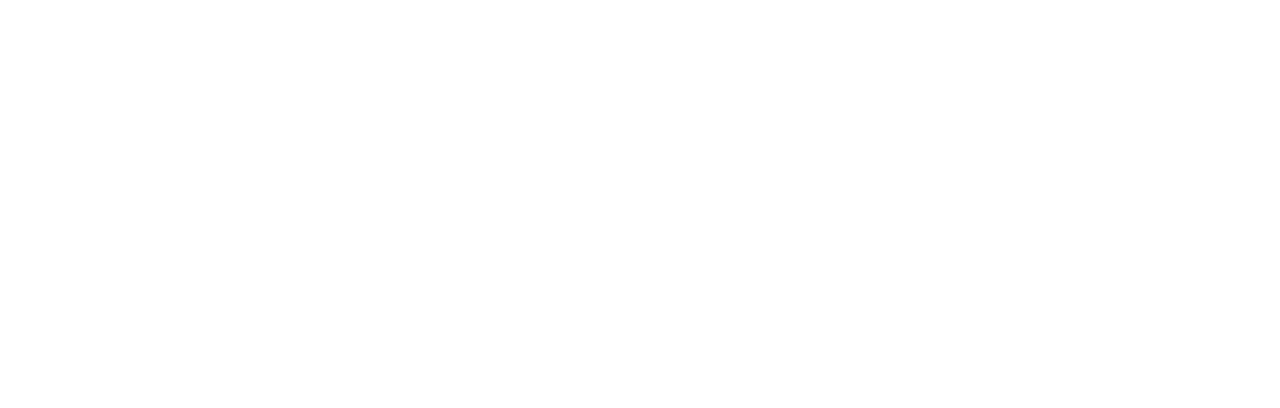
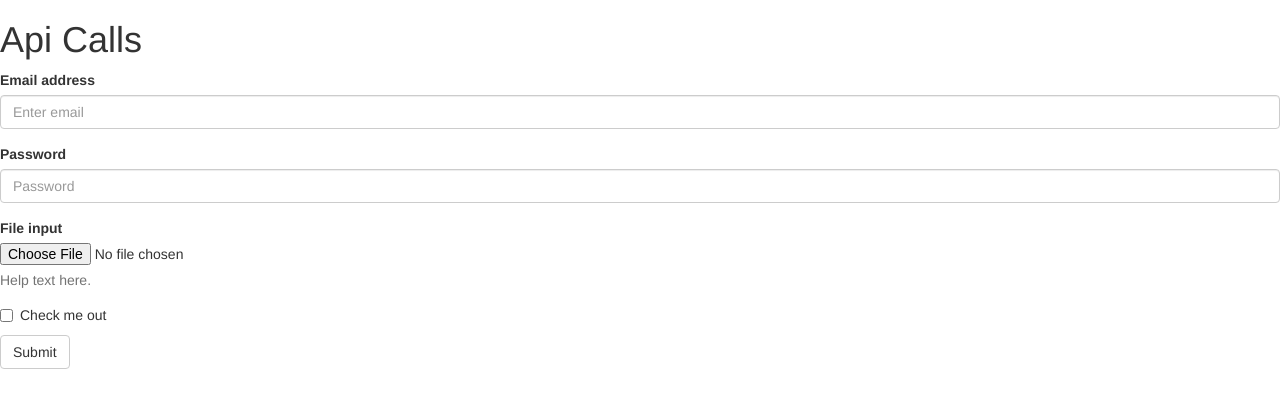
Before and after one commit to Josizzle/API-Calls, a plain HTML site: page index.html in a window 1280 px wide. Drawn offline with nearby package versions, Linux system fonts and the light colour scheme.

Commit message:
Simpleform

```diff
--- a/index.html
+++ b/index.html
@@ -1,8 +1,36 @@
 <!DOCTYPE html>
 <html lang="eng">
+
 <head>
-<title>API Calls</title>
+    <title>API Calls</title>
+    <meta name="viewport" content="width=device-width, initial-scale=1">
+    <link rel="stylesheet" href="https://maxcdn.bootstrapcdn.com/bootstrap/3.3.4/css/bootstrap.min.css">
+</head>
 
+<body>
+    <h1>Api Calls</h1>
+    <form>
+        <div class="form-group">
+            <label for="InputEmail1">Email address</label>
+            <input type="email" class="form-control" id="InputEmail1" placeholder="Enter email">
+        </div>
+        <div class="form-group">
+            <label for="InputPassword1">Password</label>
+            <input type="password" class="form-control" id="InputPassword1" placeholder="Password">
+        </div>
+        <div class="form-group">
+            <label for="InputFile">File input</label>
+            <input type="file" id="InputFile">
+            <p class="help-block">Help text here.</p>
+        </div>
+        <div class="checkbox">
+            <label>
+                <input type="checkbox"> Check me out
+            </label>
+        </div>
+        <button type="submit" class="btn btn-default">Submit</button>
+    </form>
+    <script src="https://maxcdn.bootstrapcdn.com/bootstrap/3.3.4/js/bootstrap.min.js"></script>
+</body>
 
-</head>
 </html>
```
